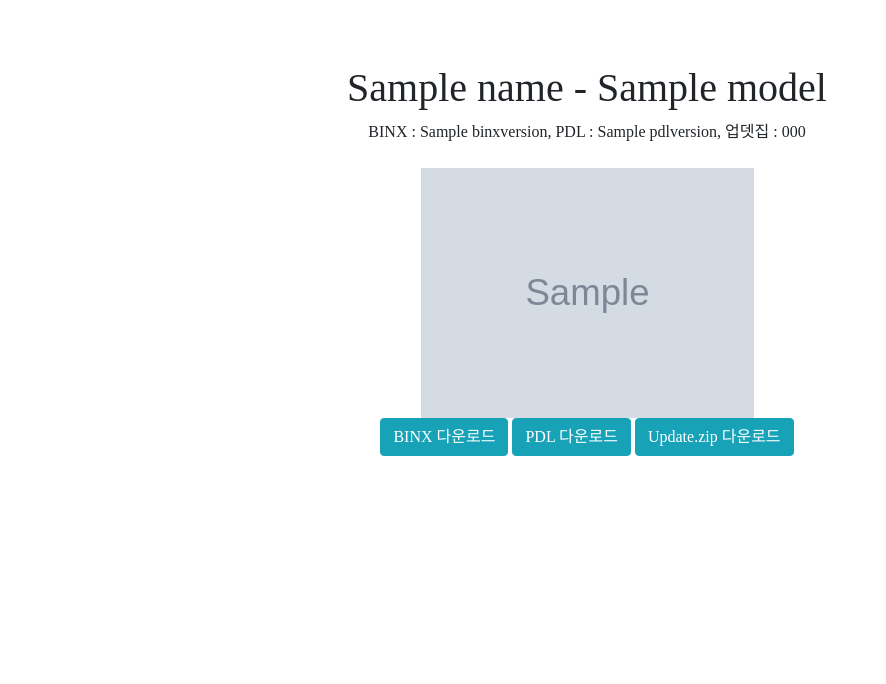
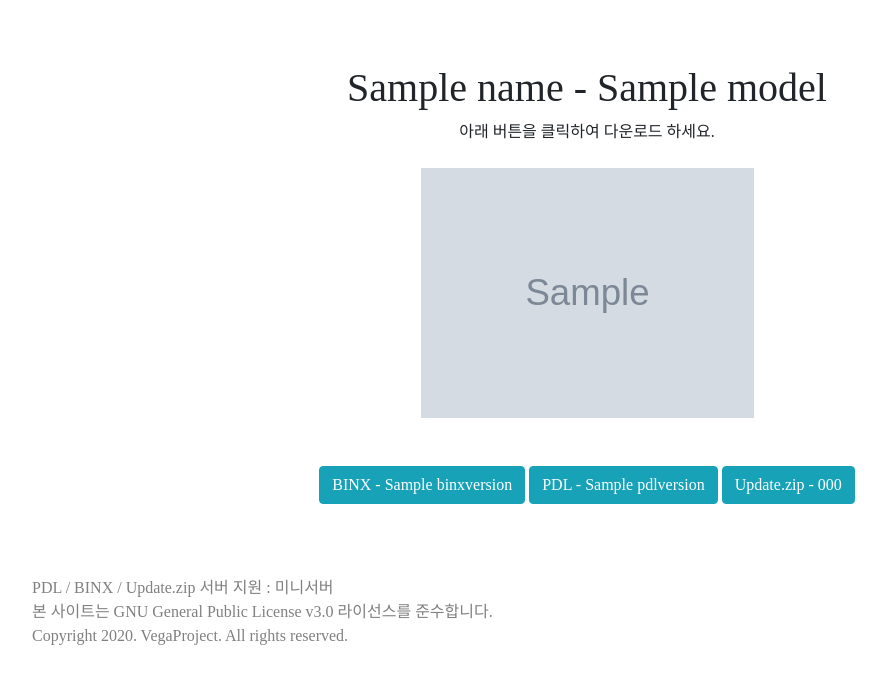
Before and after one commit to minie04/VegaProject, a Flask app: template templates/download.html in a window 1280 px wide. Shown: the part 74-758 px from the top of the page, without its empty margins (53-939 px from the left). Run offline with Flask 2, Linux system fonts and the light colour scheme; the template is opened without the code that fills it: most values are stand-ins (such as "Sample title", 1, 10 or a date in 2020); grey boxes marked "Sample" are stand-in pictures; some libraries are stand-ins or nearby versions; some web fonts are replaced.

Commit message:
다듬기 완료

```diff
--- a/app.py
+++ b/app.py
@@ -24,9 +24,8 @@ def device ():
             form = request.form
             model = form.get("model")
             json = getDevice(model)
-            print (json[0])
             return render_template ("download.html",
-                name = json[0]["name"], model = model, image = '',
+                name = json[0]["name"], model = model, image = json[0]["image"],
                 binx = json[0]["binx"], pdl = json[0]["pdl"], update = json[0]["update"],
                 binxversion = json[0]["versions"][0], pdlversion = json[0]["versions"][1], zipversion = json[0]["versions"][2]
             )
--- a/templates/download.html
+++ b/templates/download.html
@@ -8,18 +8,26 @@
             <div class="container" style="margin-top:5%">
                   <div class="mx-auto" style="width: 100%; text-align: center;">
                         <h1 id="title-text">{{ name }} - {{ model }}</h1>
-                        BINX : {{ binxversion }}, PDL : {{ pdlversion }}, 업뎃집 : {{ zipversion }}<br><br>
+                        아래 버튼을 클릭하여 다운로드 하세요.<br><br>
                         <img src="{{ image }}" class="img-fluid" style="width:30%;"><br>
+                        <br><br>
                         {% if binx != '' %}
-                              <a href="{{ binx }}" download=""><button id ="binx" type="submit" class="btn btn-info">BINX 다운로드</button></a>
+                              <a href="{{ binx }}" download=""><button id ="binx" type="submit" class="btn btn-info">BINX - {{ binxversion }}</button></a>
                         {% endif %}
                         {% if pdl != '' %}
-                              <a href="{{ pdl }}" download=""><button id ="pdl" type="submit" class="btn btn-info">PDL 다운로드</button></a>
+                              <a href="{{ pdl }}" download=""><button id ="pdl" type="submit" class="btn btn-info">PDL - {{ pdlversion }}</button></a>
                         {% endif %}
                         {% if update.zip != '' %}
-                              <a href="{{ update }}" download=""><button id ="update" type="submit" class="btn btn-info">Update.zip 다운로드</button></a>
+                              <a href="{{ update }}" download=""><button id ="update" type="submit" class="btn btn-info">Update.zip - {{ zipversion }}</button></a>
                         {% endif %}
                   </div>
+                  <br>
+                  <br>
+                  <br>
+                  <span style="color:gray;">PDL / BINX / Update.zip 서버 지원 : 미니서버 </span><br>
+                  <span style="color:gray;">본 사이트는 GNU General Public License v3.0 라이선스를 준수합니다.</span><br>
+                  <span style="color:gray;">Copyright 2020. VegaProject. All rights reserved. </span><br>
             </div>
+
       </body>
 </html>
```
Also changed, not shown: device.json (+6 -5 lines).
